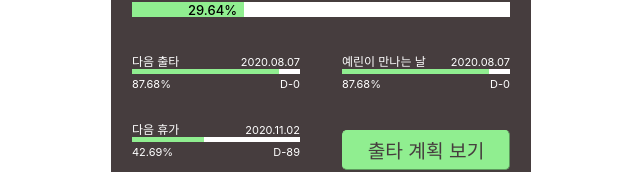
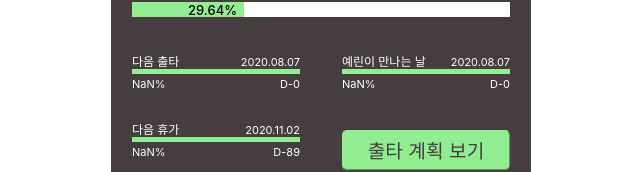
Before and after one commit to DoJunggeun/army, a React (Create React App) app: page / in a window 1280 px wide. Shown: the part 293-465 px from the top of the page, without its empty margins (319-959 px from the left). Built offline with nearby package versions, Linux system fonts and the light colour scheme.

Commit message:
edit holidays

```diff
--- a/src/App.js
+++ b/src/App.js
@@ -424,7 +424,7 @@ function isAfterNow(date) {
 
 function level() {
     let level3 = '2020-09-29T09:00:00+09:00';
-    let level4 = '2021-05-01T00:00:00+09:00';
+    let level4 = '2021-04-01T00:00:00+09:00';
     if (!isAfterNow(level4)) return '병장';
     if (!isAfterNow(level3)) return '상병';
     return '일병';
@@ -443,10 +443,7 @@ const holidays = [
     ['2020-10-31T14:00:00+09:00', '평일외출', true, '2020-11-01T00:00:00+09:00'],
 	['2020-11-03T08:00:00+09:00', '휴가', true, '2020-11-04T00:00:00+09:00'],
 
-    ['2021-01-09T08:00:00+09:00', '주말외출', true, '2021-01-10T00:00:00+09:00'],
-	['2021-01-19T08:00:00+09:00', '휴가', true, '2021-01-20T00:00:00+09:00'],
-	['2021-02-20T08:00:00+09:00', '주말외출', true, '2021-02-21T00:00:00+09:00'],
-	['2021-03-02T08:00:00+09:00', '휴가', true, '2021-03-03T00:00:00+09:00'],
+	['2021-02-1508:00:00+09:00', '휴가', true, '2021-02-16T00:00:00+09:00'],
 ];
 
 Date.prototype.format = function (f) {
```
